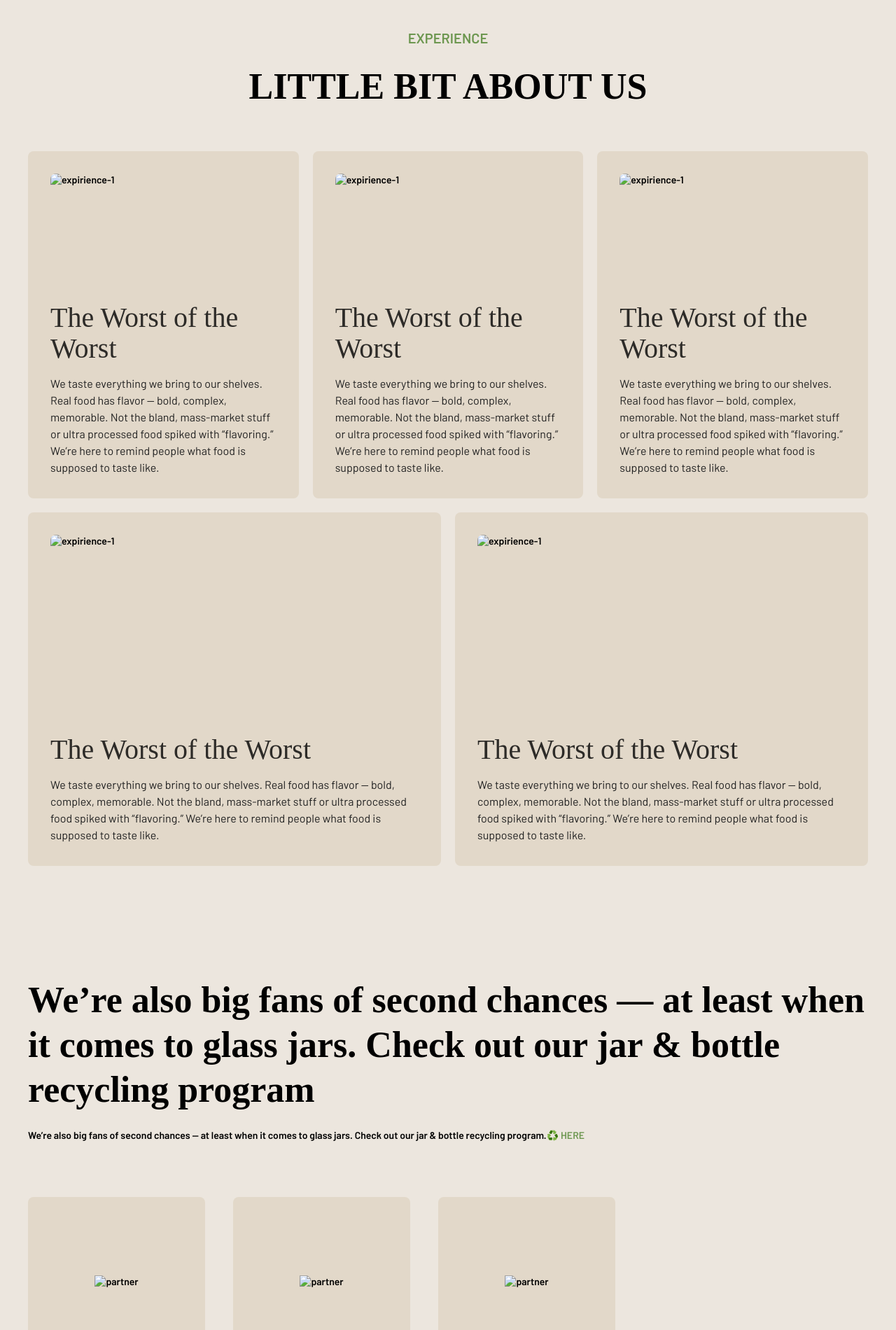
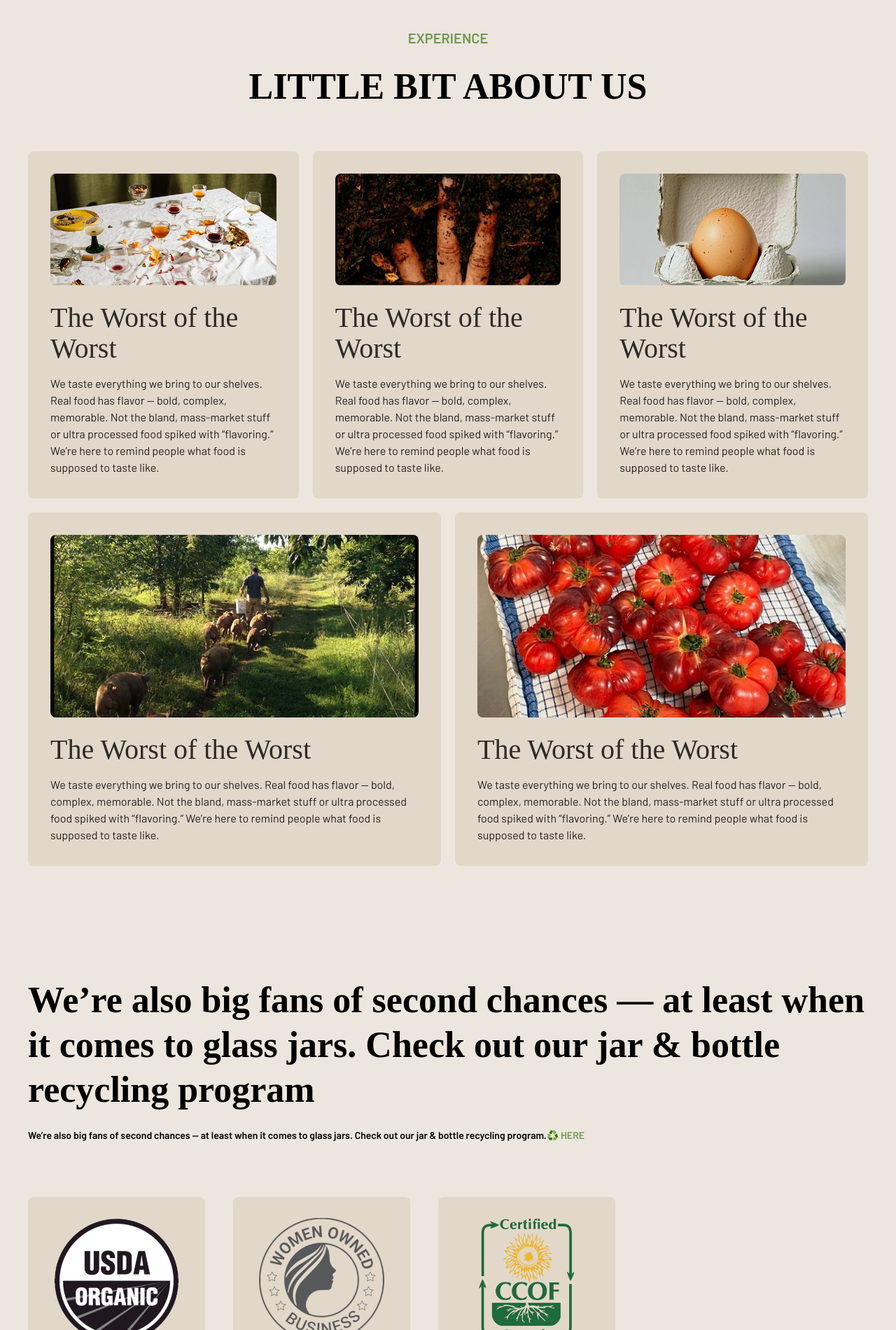
Before and after one commit to Artynskij/sybbery_shop, a plain HTML site: page template/aboutUs.template.html in a window 1280 px wide. Shown: the part 900-2800 px from the top of the page at 70% size. Drawn offline with Linux system fonts and the light colour scheme; the site is published under a folder, as on GitHub Pages, so addresses that start at the root find nothing.

Commit message:
fix:imports image

```diff
--- a/template/aboutUs.template.html
+++ b/template/aboutUs.template.html
@@ -121,7 +121,7 @@
             <section class="banner">
                 <div class="container banner-container">
                     <div class="banner-img grid-one">
-                        <img src="/image/about-banner.png" alt="banner" />
+                        <img src="../image/about-banner.png" alt="banner" />
                     </div>
                     <!-- <div class="banner-text"> -->
                     <h1 class="text52 grid-two">
@@ -154,7 +154,7 @@
                     <div class="experience-content">
                         <div class="card-experience">
                             <img
-                                src="/image/about-expirience-1.png"
+                                src="../image/about-expirience-1.png"
                                 alt="expirience-1"
                             />
                             <p class="text-title">The Worst of the Worst</p>
@@ -169,7 +169,7 @@
                         </div>
                         <div class="card-experience">
                             <img
-                                src="/image/about-expirience-2.png"
+                                src="../image/about-expirience-2.png"
                                 alt="expirience-1"
                             />
                             <p class="text-title">The Worst of the Worst</p>
@@ -184,7 +184,7 @@
                         </div>
                         <div class="card-experience">
                             <img
-                                src="/image/about-expirience-3.png"
+                                src="../image/about-expirience-3.png"
                                 alt="expirience-1"
                             />
                             <p class="text-title">The Worst of the Worst</p>
@@ -199,7 +199,7 @@
                         </div>
                         <div class="card-experience">
                             <img
-                                src="/image/about-expirience-4.png"
+                                src="../image/about-expirience-4.png"
                                 alt="expirience-1"
                             />
                             <p class="text-title">The Worst of the Worst</p>
@@ -214,7 +214,7 @@
                         </div>
                         <div class="card-experience">
                             <img
-                                src="/image/about-expirience-5.png"
+                                src="../image/about-expirience-5.png"
                                 alt="expirience-1"
                             />
                             <p class="text-title">The Worst of the Worst</p>
@@ -248,19 +248,19 @@
                     <div class="partner-content">
                         <div class="card-partner">
                             <img
-                                src="/image/about-partner-1.png"
+                                src="../image/about-partner-1.png"
                                 alt="partner"
                             />
                         </div>
                         <div class="card-partner">
                             <img
-                                src="/image/about-partner-2.png"
+                                src="../image/about-partner-2.png"
                                 alt="partner"
                             />
                         </div>
                         <div class="card-partner">
                             <img
-                                src="/image/about-partner-3.png"
+                                src="../image/about-partner-3.png"
                                 alt="partner"
                             />
                         </div>
```
Also changed, not shown: template/brands.template.html (+7 -7 lines).
